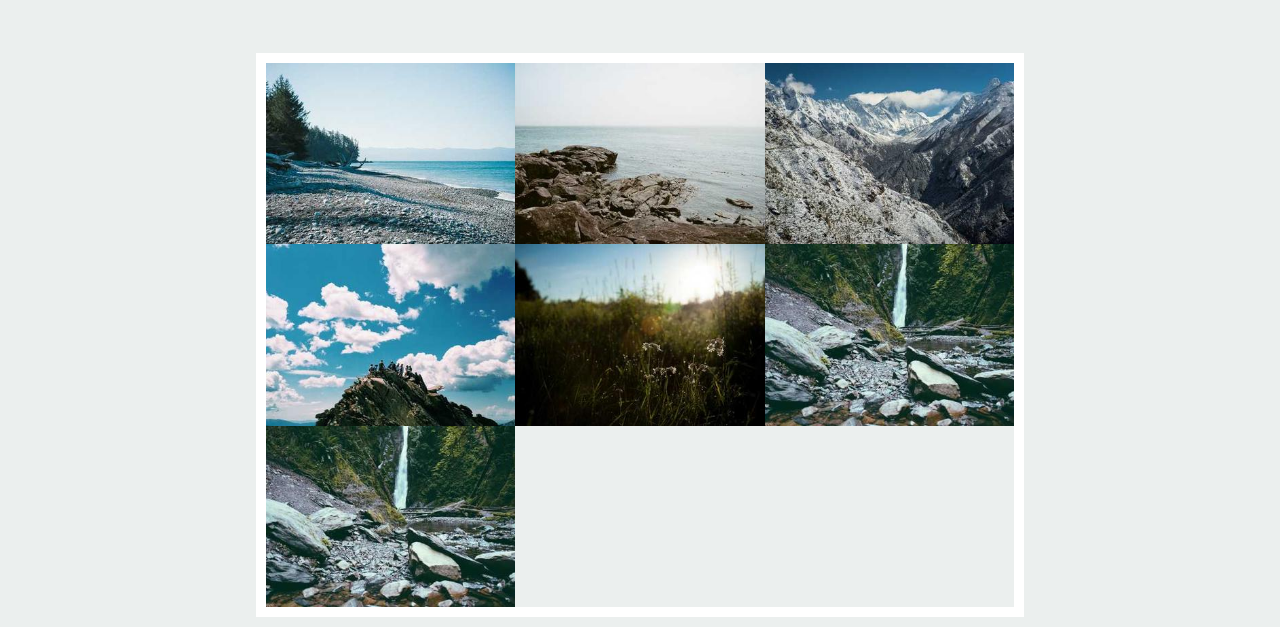
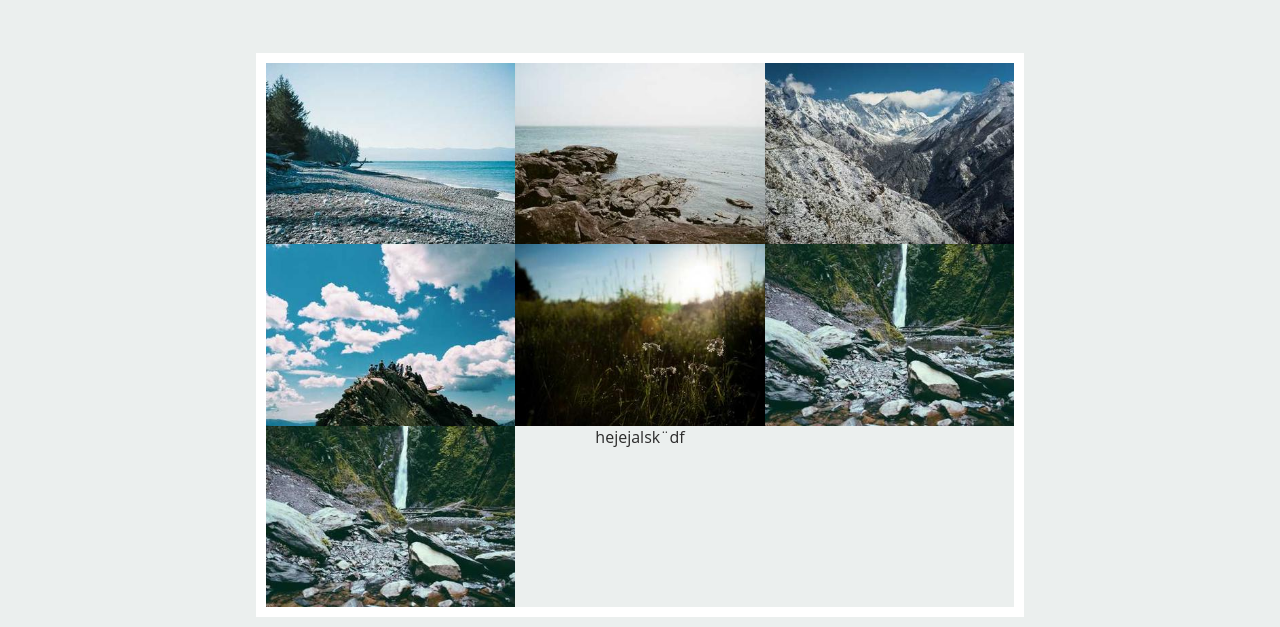
Before and after one commit to Sai24020/planned-planthood-new, a plain HTML site: page index.html in a window 1280 px wide. Shown: the part 173-800 px from the top of the page. Drawn offline with Linux system fonts and the light colour scheme.

Commit message:
commit messages

```diff
--- a/index.html
+++ b/index.html
@@ -58,6 +58,7 @@
       <img src="assets/images/12.jpg" />
       <img src="assets/images/2.jpg" />
       <img src="assets/images/2.jpg" />
+      hejejalsk¨df
       <div>
    </div>
   </div>
```
